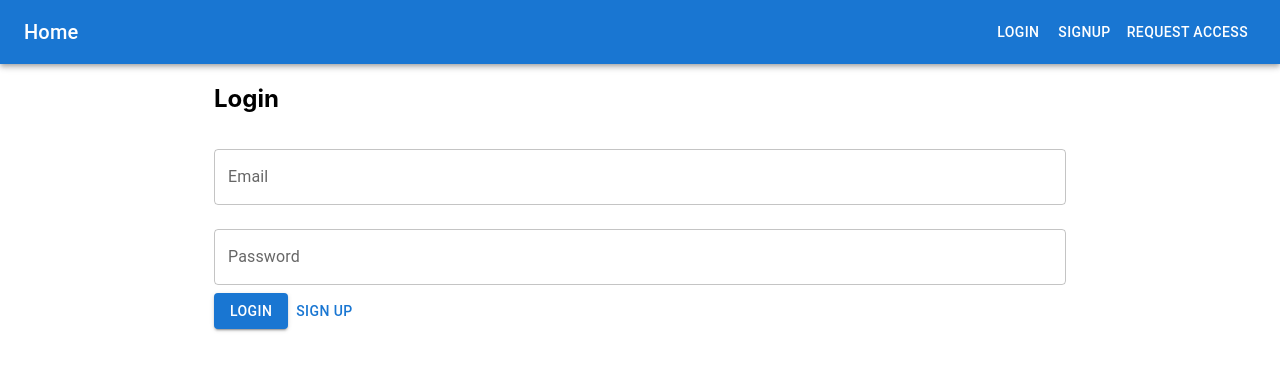
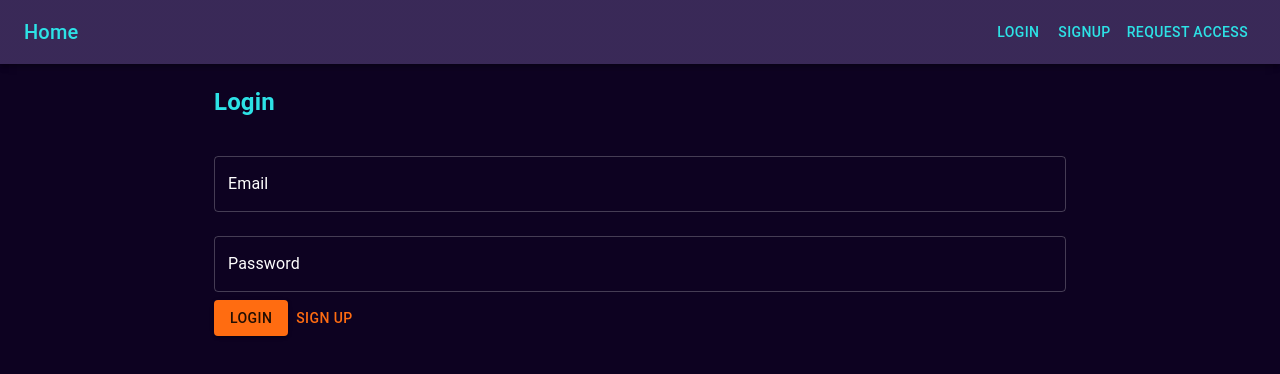
Before and after one commit to alexi-o/alexis-firebase-template, a React (Create React App) app: page /login in a window 1280 px wide. Shown: the top 374 px of the page. Built offline with nearby package versions, Linux system fonts and the light colour scheme; no server answers.

Commit message:
adds theme file

```diff
--- a/src/App.js
+++ b/src/App.js
@@ -6,6 +6,9 @@ import {
   Navigate,
 } from "react-router-dom";
 import { Container } from "@mui/material";
+import { ThemeProvider } from "@mui/material/styles";
+
+import CssBaseline from "@mui/material/CssBaseline";
 import MetadataExtraction from "./components/MetadataExtraction";
 import SignUp from "./components/SignUp";
 import Login from "./components/Login";
@@ -13,6 +16,7 @@ import RequestAccess from "./components/RequestAccess";
 import Navbar from "./components/Navbar";
 import { auth } from "./firebase";
 import { onAuthStateChanged } from "firebase/auth";
+import theme from "./theme"; // Import the theme
 
 function App() {
   const [user, setUser] = useState(null);
@@ -26,13 +30,24 @@ function App() {
   }, []);
 
   return (
+    <ThemeProvider theme={theme}>
+      <CssBaseline />
       <Router>
         <Navbar />
-      <Container maxWidth="md" className="App">
+        <Container
+          maxWidth="md"
+          className="App"
+          style={{
+            backgroundColor: theme.palette.background.default,
+            minHeight: "100vh",
+          }}
+        >
           <Routes>
             <Route
               path="/"
-            element={user ? <Navigate to="/home" /> : <Navigate to="/login" />}
+              element={
+                user ? <Navigate to="/home" /> : <Navigate to="/login" />
+              }
             />
             <Route
               path="/login"
@@ -50,6 +65,7 @@ function App() {
           </Routes>
         </Container>
       </Router>
+    </ThemeProvider>
   );
 }
 
--- /dev/null
+++ b/src/theme.js
@@ -0,0 +1,30 @@
+// theme.js
+import { createTheme } from "@mui/material/styles";
+
+const theme = createTheme({
+  palette: {
+    mode: "dark",
+    primary: {
+      main: "#ff6c11",
+    },
+    secondary: {
+      main: "#ff3864",
+    },
+    background: {
+      default: "#0D0221",
+      paper: "#261447",
+    },
+    text: {
+      primary: "#2de2e6",
+      secondary: "#ffffff",
+    },
+  },
+  typography: {
+    fontFamily: '"Roboto", "Helvetica", "Arial", sans-serif',
+    h5: {
+      color: "#ff6c11",
+    },
+  },
+});
+
+export default theme;
```
Lines whose indentation alone changed are shown as unchanged.
